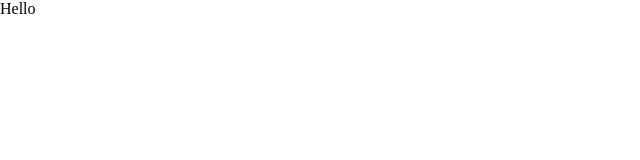
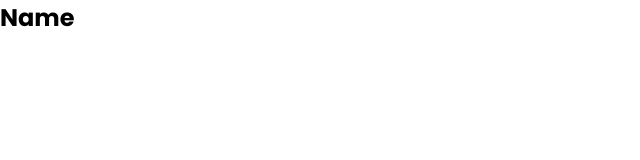
Before and after one commit to MihirVir/weekday-assignment-mihir-vir, a React (Vite) app: page / in a window 1280 px wide. Shown: the top 160 px of the page, without its empty margins (0-640 px from the left). Built offline with nearby package versions, Linux system fonts and the light colour scheme.

Commit message:
added search page and header component

```diff
--- a/src/App.jsx
+++ b/src/App.jsx
@@ -1,10 +1,13 @@
 import React from 'react'
+import SearchPage from './pages/search-page'
+
+
 
 const App = () => {
   return (
     <>
       <div>
-        Hello
+        <SearchPage />
       </div>
     </>
   )
--- /dev/null
+++ b/src/components/Header/Header.jsx
@@ -0,0 +1,13 @@
+import React from 'react'
+
+const Header = () => {
+  return (
+    <header>
+        <nav>
+            <h1>Name</h1>
+        </nav>
+    </header>
+  )
+}
+
+export default Header
--- a/src/index.css
+++ b/src/index.css
@@ -1,5 +1,8 @@
+@import url('https://fonts.googleapis.com/css2?family=Poppins:ital,wght@0,100;0,200;0,300;0,400;0,500;0,600;0,700;0,800;0,900;1,100;1,200;1,300;1,400;1,500;1,600;1,700;1,800;1,900&display=swap');
+
 * {
   padding: 0;
   margin: 0;
   box-sizing: border-box;
+  font-family: "Poppins", sans-serif;
 }
--- /dev/null
+++ b/src/pages/search-page.jsx
@@ -0,0 +1,12 @@
+import React from 'react'
+import Header from '../components/Header/Header'
+
+const SearchPage = () => {
+  return (
+    <div>
+        <Header />
+    </div>
+  )
+}
+
+export default SearchPage;
```
